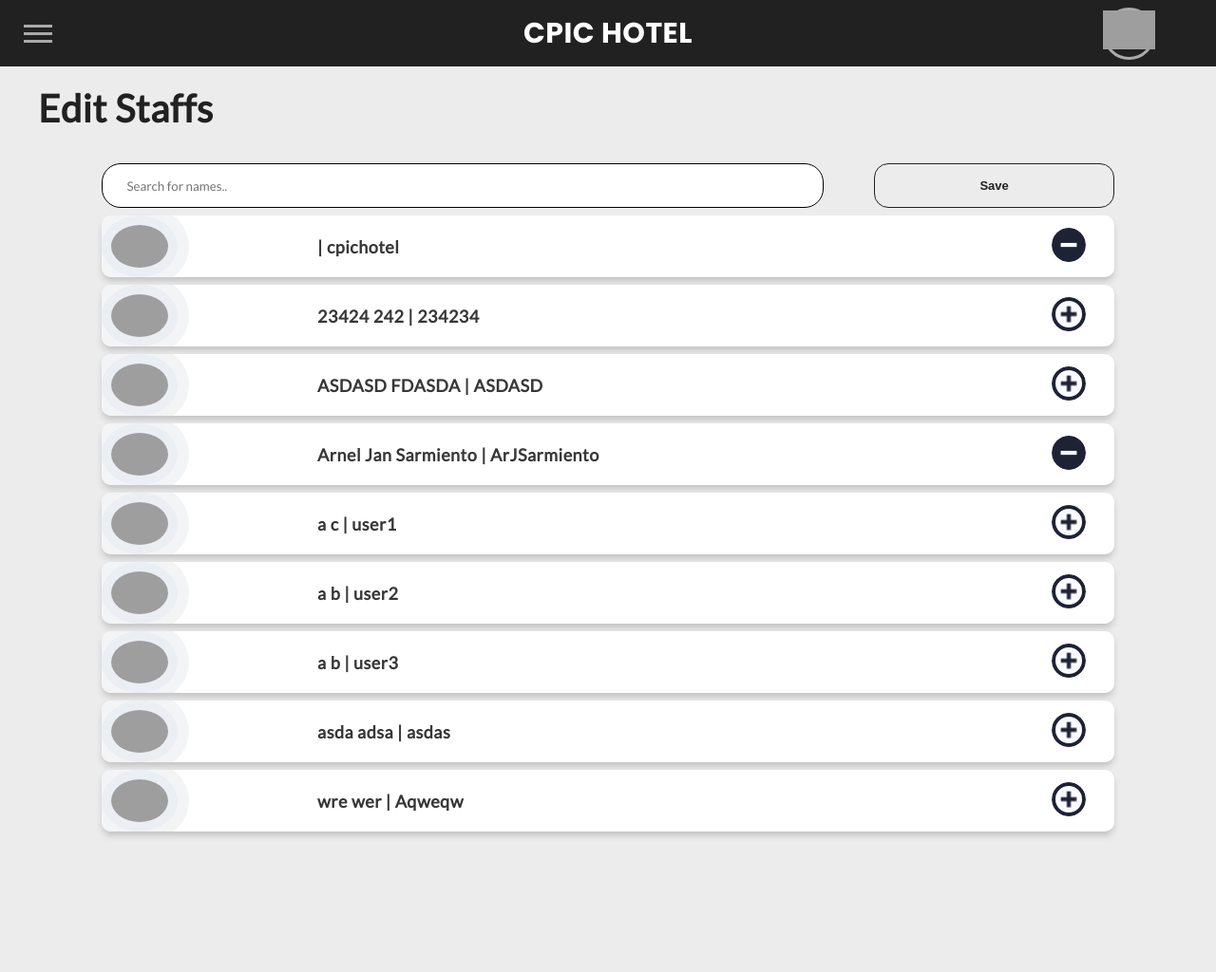
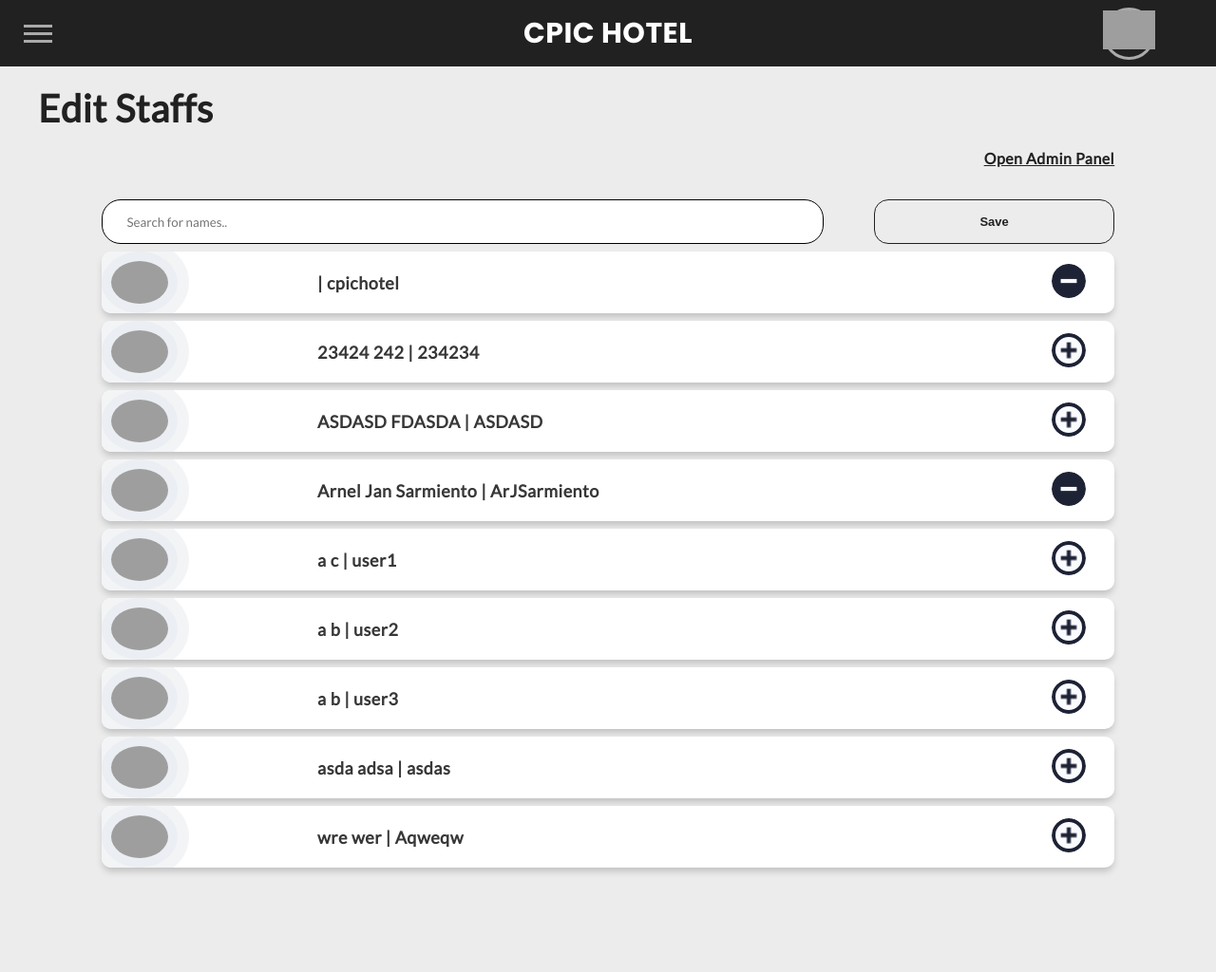
Before and after one commit to ArJSarmiento/CPIC-Hotel, a Django app: page /staff in a window 1280 px wide. Shown: the whole page at 95% size. Run offline with Django 3.2, Linux system fonts and the light colour scheme; a user stored in the database is signed in; data comes from the database, SQL or seed files in the repository; both versions use the stored data as it was after the commit; grey boxes are pictures that could not be loaded.

Commit message:
Edited admin button

```diff
--- a/hotelSystem/static/hotelSystem/css/checkbox.css
+++ b/hotelSystem/static/hotelSystem/css/checkbox.css
@@ -197,9 +197,20 @@
 
 .form-grid{
 
-display: grid;
+  display: grid;
 
-grid-template-columns: 3fr 1fr;
+  grid-template-columns: 3fr 1fr;
 
-gap: 5%;
+  gap: 5%;
 }
+
+.adminLink{
+  display: flex;
+  justify-content: flex-end;
+  text-decoration: underline;
+  padding: 0px 7%;
+}
+
+.adminLink a:hover{
+  font-weight: 700;
+}
--- a/hotelSystem/templates/hotelSystem/staff.html
+++ b/hotelSystem/templates/hotelSystem/staff.html
@@ -13,6 +13,12 @@
 
 {% block body %}
     <h1>Edit Staffs</h1>
+    {% if request.user.is_staff %}
+    <br>
+        <div class="adminLink">
+            <a href="{% url 'admin:index' %}">Open Admin Panel</a>
+        </div>
+    {% endif %}
     <br>
     <main class="leaderboard__profiles">
         <form class="my_form" method="post" action"">
--- a/project4/urls.py
+++ b/project4/urls.py
@@ -24,6 +24,9 @@ handler403 = 'hotelSystem.views.handler403'
 handler404 = 'hotelSystem.views.handler404'
 handler500 = 'hotelSystem.views.handler500'
 
+admin.site.site_header = 'Hotel Admin Panel'
+admin.site.site_title = 'Hotel Admin Panel'
+
 sitemaps = {
     'static': StaticViewSitemap,
 }
```
Also changed, not shown: db.sqlite3.
